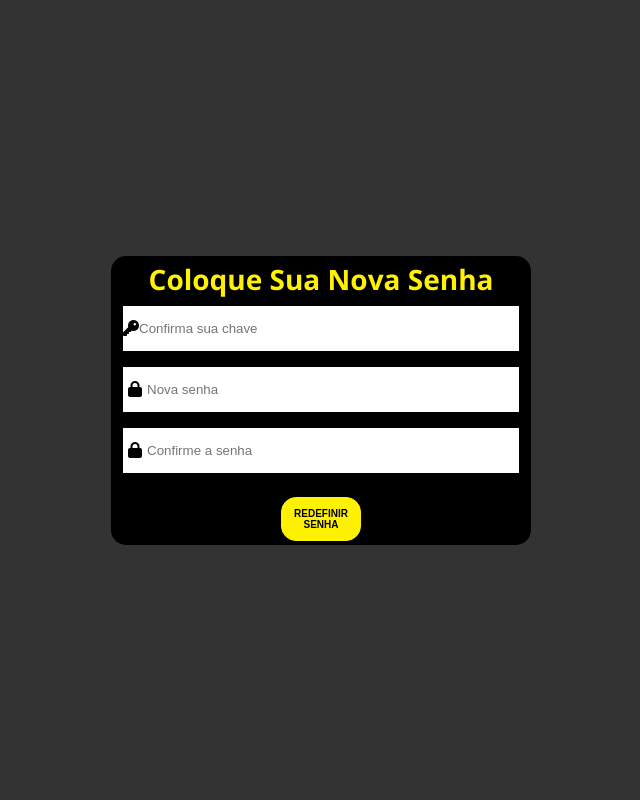
After one commit to KaKaBarros04/Livraria, a PHP site: page /redefinir.php in a window 1280 px wide. The commit adds this page. Shown: the whole page, without its empty margins (319-959 px from the left). Run offline with PHP 8.4, Linux system fonts and the light colour scheme; some libraries are stand-ins or nearby versions.

Commit message:
Script basico de redefinir senha completo

```diff
--- a/css/login.css
+++ b/css/login.css
@@ -82,7 +82,7 @@ body {
     padding: 10px 50px;
     cursor: pointer;
     font-weight: bold;
-    width: 170px;
+
     align-self: center;
     border-width: 0;
     margin-top: 1rem;
@@ -234,13 +234,13 @@ body {
     border-top-right-radius: 15px;
     border-bottom-right-radius: 15px;
     left: 60%;
-    animation: slider 3s;
+    animation: slider 1s;
 
     z-index: 12;
 }
 
 .inscreva-js .conteudos::before {
-    animation: slider2 3s;
+    animation: slider2 1s;
 
     z-index: 12;
 }
--- /dev/null
+++ b/css/redefinir-senha.css
@@ -0,0 +1,89 @@
+@import url('https://fonts.googleapis.com/css2?family=Open+Sans:wght@300;400;700&display=swap');
+
+* {
+    margin: 0;
+    padding: 0;
+    box-sizing: border-box;
+}
+
+body {
+    font-family:'Open Sans', sans-serif;
+    background-color: #333;
+}
+
+.container {
+    display: flex;
+    justify-content: center;
+    align-items: center;
+    height: 100vh;
+    background-color:#333;
+}
+
+h3 {
+    color: #fff200;
+    text-align: center;
+    font-size: 28px;
+    font-weight: bolder;
+    text-transform: capitalize;
+}
+
+.form1 {
+    border: 4px solid black;
+    border-radius: 15px;
+    background-color: #000000;
+    width: 420px;
+
+}
+
+.form {
+    position: unset;
+    display: flex;
+    flex-direction: column;
+    width: 100%;
+}
+
+.form input {
+    height: 45px;
+    border: none;
+    background-color: #ffffff;
+    width: 100%;
+}
+
+.label-input {
+    background-color: #ffffff;
+    display: flex;
+    align-items: center;
+    margin: 8px;
+}
+
+.icon-modify {
+    padding: 0 5px;
+}
+
+
+.button {
+    border-radius: 15px;
+    text-transform: uppercase;
+    background-color: #fff200;
+    font-size: 10px;
+    padding: 10px 10px;
+    cursor: pointer;
+    font-weight: bold;
+    width: 80px;
+    align-self: center;
+    border-width: 0;
+    margin-top: 1rem;
+}
+
+.button {
+    background-color: #fff200;
+    border: 1px solid #fff200;
+    color: #000000;
+    transition: background-color .5s;
+}
+
+.button:hover {
+    background-color: #000000;
+    border: 1px solid #fff200;
+    color: #fff200;
+}
--- /dev/null
+++ b/redefinir.php
@@ -0,0 +1,111 @@
+<?php
+error_reporting(E_ALL);
+ini_set('display_errors', 1);
+
+// Conexão com o banco de dados (você pode reutilizar seu arquivo de conexão existente)
+include('conexão.php');
+$chaveValidacao = $_POST['chave_validacao'] ?? '';
+
+// Verifique se a chave de validação foi enviada via POST
+if ($_SERVER['REQUEST_METHOD'] === 'POST' && isset($_POST['chave_validacao'])) {
+    $chaveValidacao = $_POST['chave_validacao'];
+
+    // Consulte o banco de dados para verificar se a chave de validação existe
+    $query = "SELECT * FROM users WHERE chave_validacao = '$chaveValidacao'";
+    $result = mysqli_query($dbc, $query);
+
+    if (mysqli_num_rows($result) === 1) {
+        // A chave de validação é válida, inclua o formulário de redefinição de senha
+        header('Location: redefinir.php');
+        if ($_SERVER['REQUEST_METHOD'] === 'POST' && isset($_POST['nova_senha'])) {
+            // Obtenha a nova senha do formulário
+            $novaSenha = $_POST['nova_senha'];
+            $confirmarSenha = $_POST['confirmar_senha'];
+
+            // Verifique se a nova senha é igual à senha confirmada
+            if ($novaSenha === $confirmarSenha) {
+                // Consulte o banco de dados para verificar se a chave de validação existe
+                $query = "SELECT * FROM users WHERE chave_validacao = '$chaveValidacao'";
+                $result = mysqli_query($dbc, $query);
+
+                if (mysqli_num_rows($result) === 1) {
+                    // A chave de validação é válida, continue com a redefinição da senha
+                    // Obtenha o ID do usuário
+                    $row = mysqli_fetch_assoc($result);
+                    $userId = $row['id']; // Substitua 'id' pelo nome da coluna que armazena o ID do usuário
+
+                    // Atualize a senha no banco de dados
+                    $updateQuery = "UPDATE users SET senha = '$novaSenha' WHERE id = $userId";
+                    if (mysqli_query($dbc, $updateQuery)) {
+                        // Redirecione o usuário para a página de login ou exiba uma mensagem de sucesso
+                        echo '<script>alert("Senha redefinida com sucesso. Você pode fazer login com a nova senha.");</script>';
+                        // Redirecione para a página de login ou qualquer outra página apropriada
+                        header('Location: Index.php');
+                        exit();
+                    } else {
+                        echo '<script>alert("Erro ao atualizar a senha. Tente novamente mais tarde.");</script>';
+                    }
+                } else {
+                    echo "Valor de chaveValidacao: " . $chaveValidacao;
+
+                    // A chave de validação não é válida, exiba uma mensagem de erro ou redirecione para uma página de erro
+
+                }
+            } else {
+                echo '<script>alert("As senhas não coincidem. Por favor, verifique e tente novamente.");</script>';
+            }
+        }
+        exit();
+
+
+    } else {
+        // A chave de validação não é válida, exiba uma mensagem de erro ou redirecione para uma página de erro
+        echo '<script>alert("Chave de validação inválida.");</script>';
+    }
+} else {
+    // A chave de validação não foi enviada via POST, exiba o formulário para inserir a chave
+}
+
+
+
+?>
+
+<html>
+<head>
+    <meta http-equiv="content-type" content="text/html; charset=UTF-8" />
+    <meta name="author" content="Kauan Benitez" />
+    <meta name="keywords" content="livros, literatura, ficção, não-ficção, best-sellers, clássicos, livraria">
+    <meta name="description" content="Descubra o mundo dos livros na nossa livraria! Oferecemos uma ampla seleção de títulos em todas as categorias, desde best-sellers até clássicos. Compre online e receba em casa ou visite nossa loja física.">
+    <meta charset="UTF-8">
+    <meta name="robots" content="index, follow">
+    <meta name="og:title" content="Título da página">
+    <meta name="viewport" content="width=device-width, initial-scale=1.0">
+    <title>redefinir senha</title>
+    <script src="https://kit.fontawesome.com/bfe65bea0c.js" crossorigin="anonymous"></script>
+    <link rel="stylesheet" href="./css/redefinir-senha.css">
+    <link rel="icon" href="./imagem/book-solid.svg">
+</head>
+<body>
+
+    <div class="container">
+        <div class="form1">
+            <h3>Coloque sua nova senha</h3>
+            <form action="redefinir.php" class="form" method="post">
+                <label class="label-input">
+                    <i class="fa-solid fa-key"></i>
+                    <input type="text"  name="chave_validacao" maxlength="50" placeholder="Confirma sua chave" required/>
+                </label>
+                <label class="label-input">
+                    <i class="fa-solid fa-lock icon-modify"></i>
+                <input type="password" name="nova_senha" id="nova_senha" maxlength="50" placeholder="Nova senha" required>
+                </label>
+                <label class="label-input">
+                    <i class="fa-solid fa-lock icon-modify"></i>
+                <input type="password" name="confirmar_senha" id="confirmar_senha" maxlength="50" placeholder="Confirme a senha" required>
+                </label>
+                <button type="submit" class="button">Redefinir Senha</button>
+            </form>
+        </div>
+    </div>
+</body>
+</html>
```
Also changed, not shown: Esqueceu-a-senha.php (added, +58 -0 lines), Index.php (+67 -21 lines), css/fogot-senha.css (added, +89 -0 lines), js/login1.js (line endings or trailing spaces).
